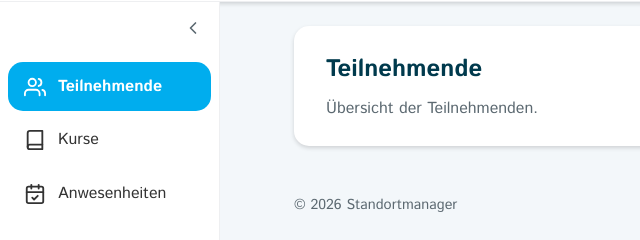
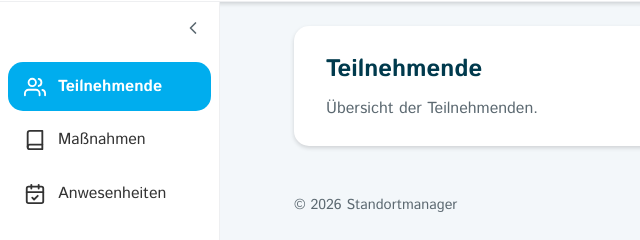
Before and after one commit to CodeWithAndreas/FirstClaudeTest, a plain HTML site: page index.html in a window 1280 px wide. Shown: the part 92-332 px from the top of the page, 0-640 px from the left. Drawn offline with Linux system fonts and the light colour scheme.

Commit message:
Menuepunkt Kurse in Massnahmen umbenennen

```diff
--- a/index.html
+++ b/index.html
@@ -49,14 +49,14 @@
             </a>
           </li>
           <li>
-            <a href="#kurse" class="sidebar-link" data-page="kurse">
+            <a href="#massnahmen" class="sidebar-link" data-page="massnahmen">
               <span class="icon" aria-hidden="true">
                 <svg viewBox="0 0 24 24" fill="none" stroke="currentColor" stroke-width="2" stroke-linecap="round" stroke-linejoin="round">
                   <path d="M4 19.5A2.5 2.5 0 0 1 6.5 17H20"></path>
                   <path d="M6.5 2H20v20H6.5A2.5 2.5 0 0 1 4 19.5v-15A2.5 2.5 0 0 1 6.5 2z"></path>
                 </svg>
               </span>
-              <span class="label">Kurse</span>
+              <span class="label">Maßnahmen</span>
             </a>
           </li>
           <li>
@@ -84,9 +84,9 @@
           <p>Übersicht der Teilnehmenden.</p>
         </section>
 
-        <section id="page-kurse" class="page">
-          <h2>Kurse</h2>
-          <p>Übersicht der Kurse.</p>
+        <section id="page-massnahmen" class="page">
+          <h2>Maßnahmen</h2>
+          <p>Übersicht der Maßnahmen.</p>
         </section>
 
         <section id="page-anwesenheiten" class="page">
--- a/js/main.js
+++ b/js/main.js
@@ -9,7 +9,7 @@ const defaultPage = "teilnehmende";
 
 const pageLabels = {
   teilnehmende: "Teilnehmende",
-  kurse: "Kurse",
+  massnahmen: "Maßnahmen",
   anwesenheiten: "Anwesenheiten",
 };
 
```
